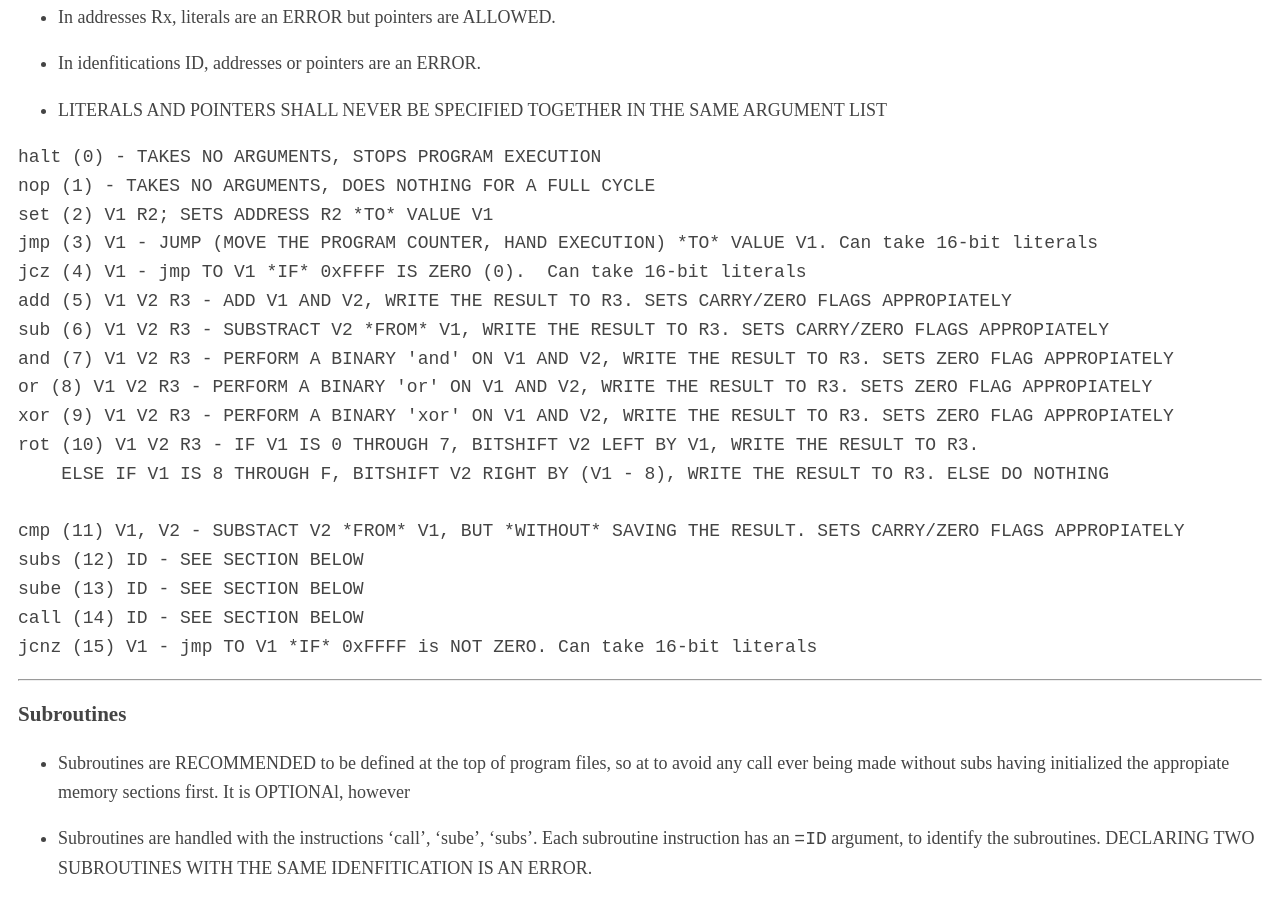
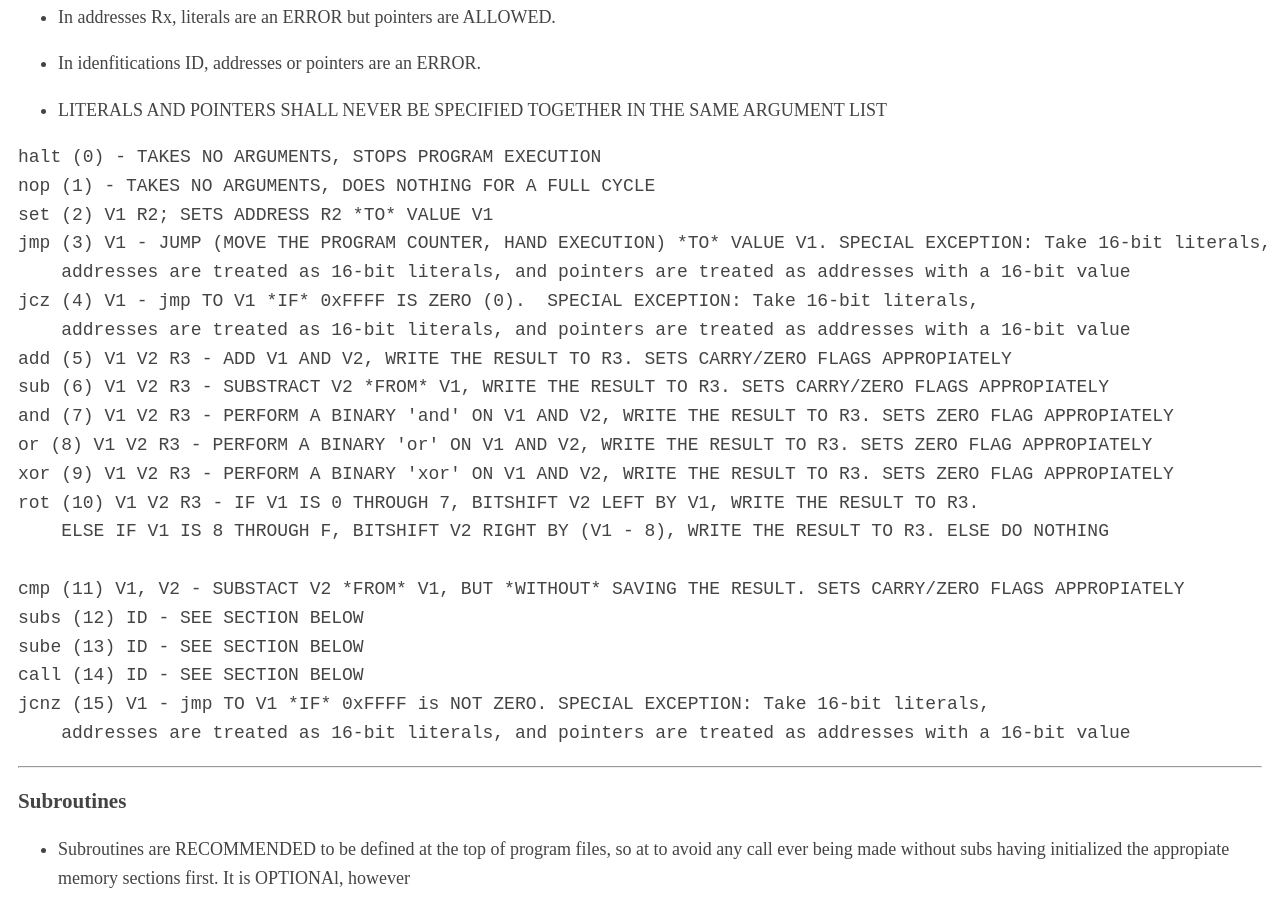
Before and after one commit to Nomagno/Halfive, a plain HTML site: page docs/HWVM_SPEC.html in a window 1280 px wide. Shown: the part 3190-4088 px from the top of the page. Drawn offline with Linux system fonts and the light colour scheme.

Commit message:
Make jmp take 16-bit literals

```diff
--- a/docs/HWVM_SPEC.html
+++ b/docs/HWVM_SPEC.html
@@ -74,8 +74,10 @@ line-height:1.2
 <pre><code>halt (0) - TAKES NO ARGUMENTS, STOPS PROGRAM EXECUTION
 nop (1) - TAKES NO ARGUMENTS, DOES NOTHING FOR A FULL CYCLE
 set (2) V1 R2; SETS ADDRESS R2 *TO* VALUE V1
-jmp (3) V1 - JUMP (MOVE THE PROGRAM COUNTER, HAND EXECUTION) *TO* VALUE V1. Can take 16-bit literals
-jcz (4) V1 - jmp TO V1 *IF* 0xFFFF IS ZERO (0).  Can take 16-bit literals
+jmp (3) V1 - JUMP (MOVE THE PROGRAM COUNTER, HAND EXECUTION) *TO* VALUE V1. SPECIAL EXCEPTION: Take 16-bit literals,
+    addresses are treated as 16-bit literals, and pointers are treated as addresses with a 16-bit value
+jcz (4) V1 - jmp TO V1 *IF* 0xFFFF IS ZERO (0).  SPECIAL EXCEPTION: Take 16-bit literals,
+    addresses are treated as 16-bit literals, and pointers are treated as addresses with a 16-bit value
 add (5) V1 V2 R3 - ADD V1 AND V2, WRITE THE RESULT TO R3. SETS CARRY/ZERO FLAGS APPROPIATELY
 sub (6) V1 V2 R3 - SUBSTRACT V2 *FROM* V1, WRITE THE RESULT TO R3. SETS CARRY/ZERO FLAGS APPROPIATELY
 and (7) V1 V2 R3 - PERFORM A BINARY &#39;and&#39; ON V1 AND V2, WRITE THE RESULT TO R3. SETS ZERO FLAG APPROPIATELY
@@ -88,7 +90,8 @@ cmp (11) V1, V2 - SUBSTACT V2 *FROM* V1, BUT *WITHOUT* SAVING THE RESULT. SETS C
 subs (12) ID - SEE SECTION BELOW
 sube (13) ID - SEE SECTION BELOW
 call (14) ID - SEE SECTION BELOW
-jcnz (15) V1 - jmp TO V1 *IF* 0xFFFF is NOT ZERO. Can take 16-bit literals</code></pre>
+jcnz (15) V1 - jmp TO V1 *IF* 0xFFFF is NOT ZERO. SPECIAL EXCEPTION: Take 16-bit literals,
+    addresses are treated as 16-bit literals, and pointers are treated as addresses with a 16-bit value</code></pre>
 <hr />
 <h3>Subroutines</h3>
 <ul>
```
Also changed, not shown: 3 other files.
